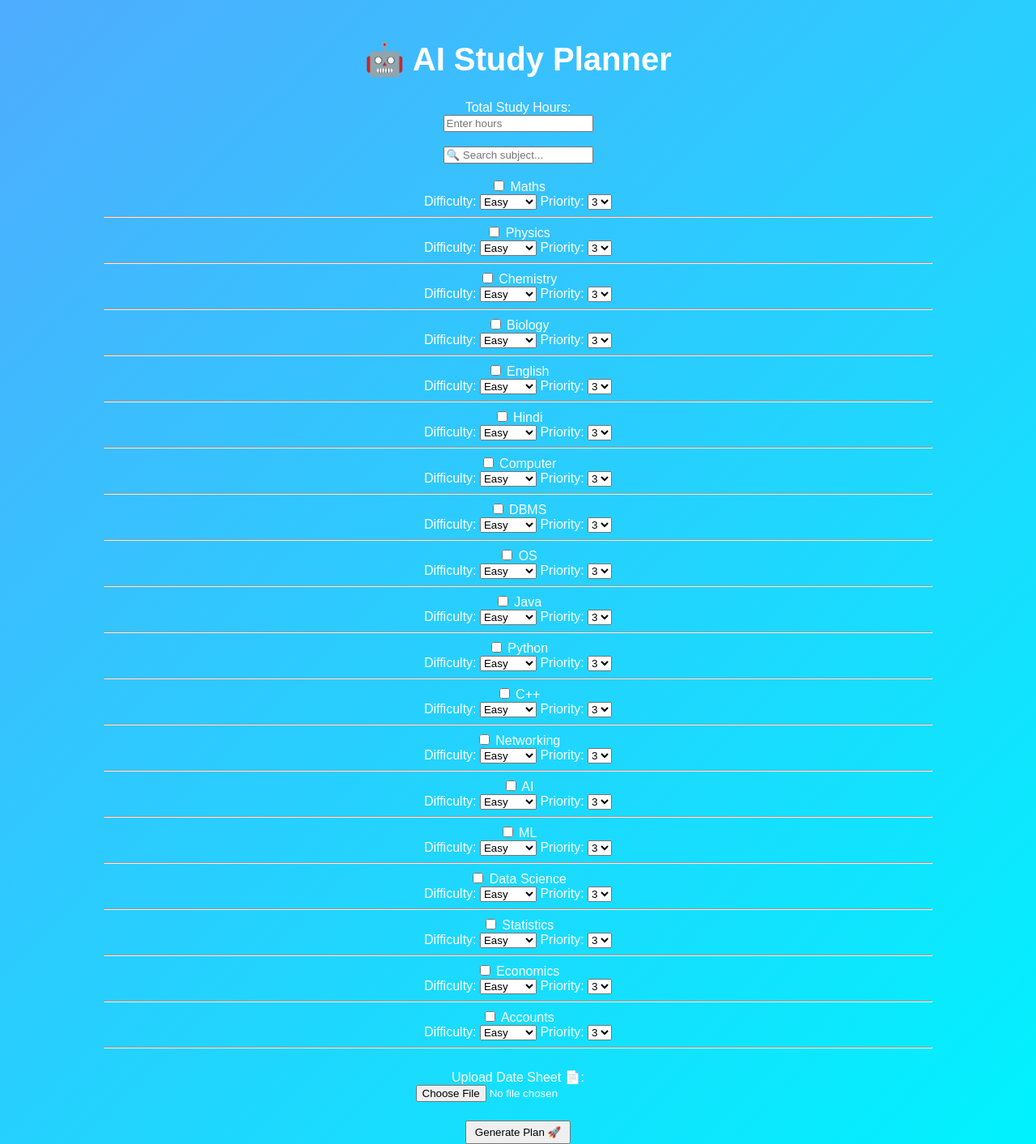
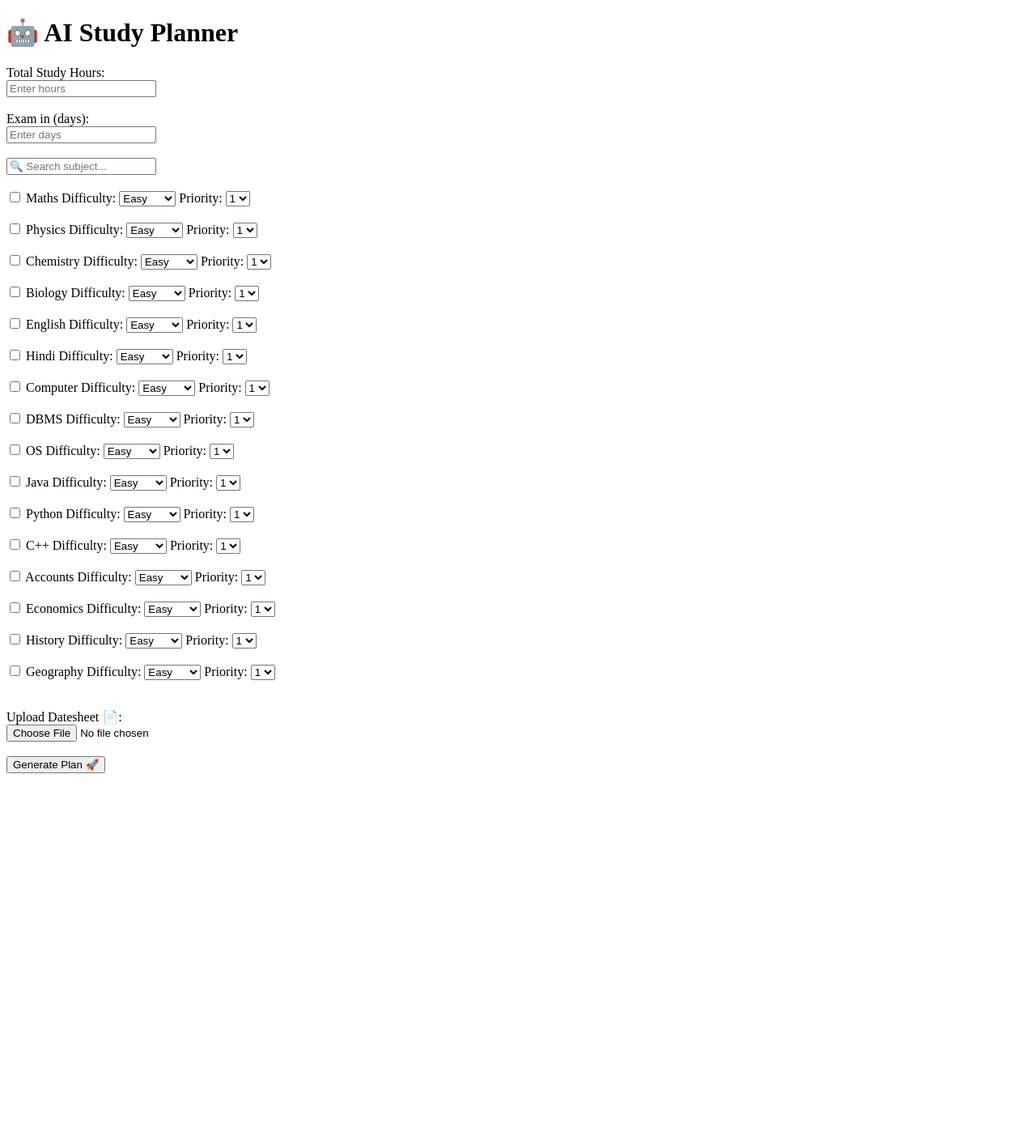
Before and after one commit to tarunkumar-ai-dev/ai_study_planner, a Flask app: page / in a window 1280 px wide. Shown: the whole page at 81% size. After the commit the page ends 955 px from the top, so only its background shows below. Run offline with Flask 3, Linux system fonts and the light colour scheme.

Commit message:
Update index.html

```diff
--- a/templates/index.html
+++ b/templates/index.html
@@ -2,9 +2,7 @@
 <html>
 <head>
     <title>AI Study Planner</title>
-    <link rel="stylesheet" href="{{ url_for('static', filename='style.css') }}">
 </head>
-
 <body>
 
 <div class="container">
@@ -14,6 +12,10 @@
     <label>Total Study Hours:</label><br>
     <input type="number" id="hoursInput" placeholder="Enter hours" required><br><br>
 
+    <!-- EXAM DAYS -->
+    <label>Exam in (days):</label><br>
+    <input type="number" id="examInput" placeholder="Enter days" required><br><br>
+
     <!-- SEARCH -->
     <input type="text" id="search" placeholder="🔍 Search subject..." onkeyup="filterSubjects()"><br><br>
 
@@ -21,6 +23,7 @@
     <form action="/generate" method="POST" enctype="multipart/form-data">
 
         <input type="hidden" name="hours" id="hiddenHours">
+        <input type="hidden" name="exam_days" id="hiddenExam">
 
         <!-- SUBJECT LIST -->
         <div id="subjectList"></div>
@@ -28,8 +31,8 @@
         <br>
 
         <!-- DATE SHEET UPLOAD -->
-        <label>Upload Date Sheet 📄:</label><br>
-        <input type="file" name="datesheet" accept="image/*" required><br><br>
+        <label>Upload Datesheet 📄:</label><br>
+        <input type="file" name="datesheet" accept="image/*"><br><br>
 
         <button type="submit" onclick="prepareForm()">Generate Plan 🚀</button>
 
@@ -37,68 +40,58 @@
 </div>
 
 <script>
-
 let subjects = [
     "Maths","Physics","Chemistry","Biology","English","Hindi",
-    "Computer","DBMS","OS","Java","Python","C++","Networking",
-    "AI","ML","Data Science","Statistics","Economics","Accounts"
+    "Computer","DBMS","OS","Java","Python","C++","Accounts",
+    "Economics","History","Geography"
 ];
 
-// CREATE SUBJECT LIST
-function renderSubjects(list) {
-    let html = "";
+function loadSubjects() {
+    let container = document.getElementById("subjectList");
+    container.innerHTML = "";
 
-    list.forEach(sub => {
-        html += `
-        <div class="subject">
-            <input type="checkbox" name="selected_subjects" value="${sub}"> ${sub}
-
-            <br>
-
+    subjects.forEach(sub => {
+        container.innerHTML += `
+            <div>
+                <input type="checkbox" name="subjects" value="${sub}">
+                ${sub}
                 Difficulty:
                 <select name="difficulty_${sub}">
-                <option value="easy">Easy</option>
-                <option value="medium">Medium</option>
-                <option value="hard">Hard</option>
+                    <option>Easy</option>
+                    <option>Medium</option>
+                    <option>Hard</option>
                 </select>
-
                 Priority:
                 <select name="priority_${sub}">
-                <option value="1">1</option>
-                <option value="2">2</option>
-                <option value="3" selected>3</option>
-                <option value="4">4</option>
-                <option value="5">5</option>
+                    <option>1</option>
+                    <option>2</option>
+                    <option>3</option>
                 </select>
-
-            <hr>
             </div>
+            <br>
         `;
     });
-
-    document.getElementById("subjectList").innerHTML = html;
 }
 
-// SEARCH FUNCTION
 function filterSubjects() {
-    let input = document.getElementById("search").value.toLowerCase();
+    let search = document.getElementById("search").value.toLowerCase();
+    let items = document.querySelectorAll("#subjectList div");
 
-    let filtered = subjects.filter(sub =>
-        sub.toLowerCase().includes(input)
-    );
-
-    renderSubjects(filtered);
+    items.forEach(item => {
+        if (item.innerText.toLowerCase().includes(search)) {
+            item.style.display = "block";
+        } else {
+            item.style.display = "none";
+        }
+    });
 }
 
-// INITIAL LOAD
-renderSubjects(subjects);
-
-// SEND HOURS
 function prepareForm() {
-    let hours = document.getElementById("hoursInput").value;
-    document.getElementById("hiddenHours").value = hours;
+    document.getElementById("hiddenHours").value = document.getElementById("hoursInput").value;
+    document.getElementById("hiddenExam").value = document.getElementById("examInput").value;
 }
 
+window.onload = loadSubjects;
 </script>
 
 </body>
```
Lines whose indentation alone changed are shown as unchanged.
